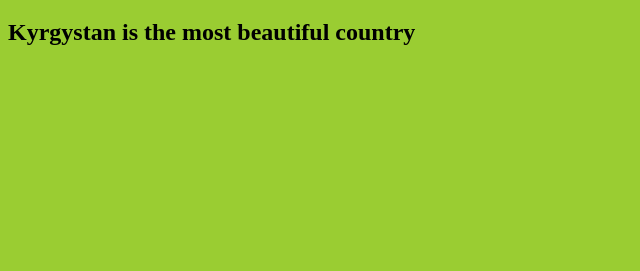
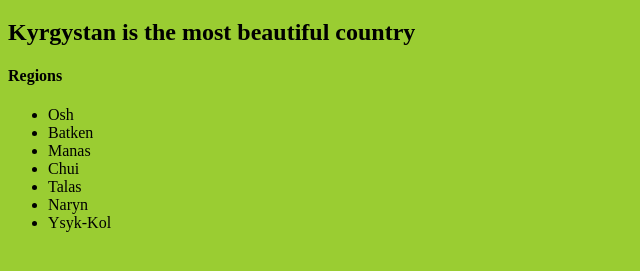
Before and after one commit to umu8706-alt/project, a plain HTML site: page index.html in a window 1280 px wide. Shown: the part 61-332 px from the top of the page, without its empty margins (0-640 px from the left). Drawn offline with Linux system fonts and the light colour scheme.

Commit message:
addded regions

```diff
--- a/index.html
+++ b/index.html
@@ -9,5 +9,15 @@
 <body>
     <h1>Hello world</h1>
     <h2>Kyrgystan is the most beautiful country</h2>
+    <h4>Regions</h4>
+    <ul>
+        <li>Osh</li>
+        <li>Batken</li>
+        <li>Manas</li>
+        <li>Chui</li>
+        <li>Talas</li>
+        <li>Naryn</li>
+        <li>Ysyk-Kol</li>
+    </ul>
 </body>
 </html>
```
